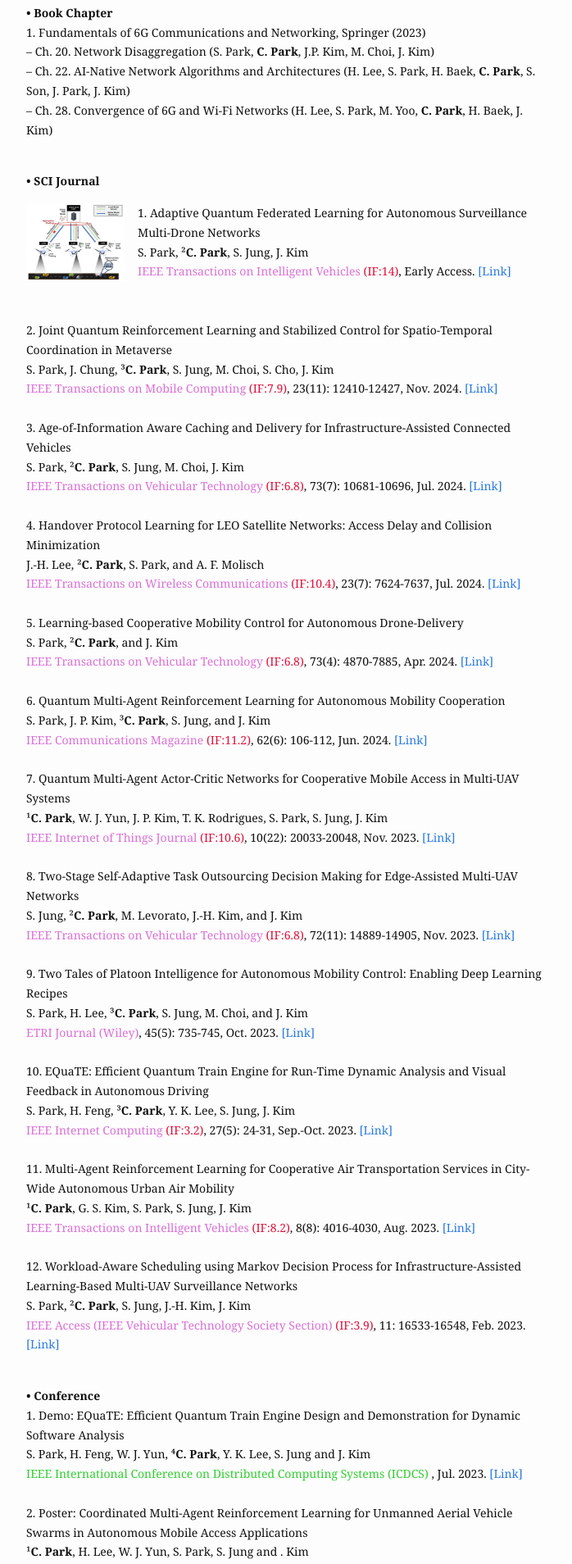
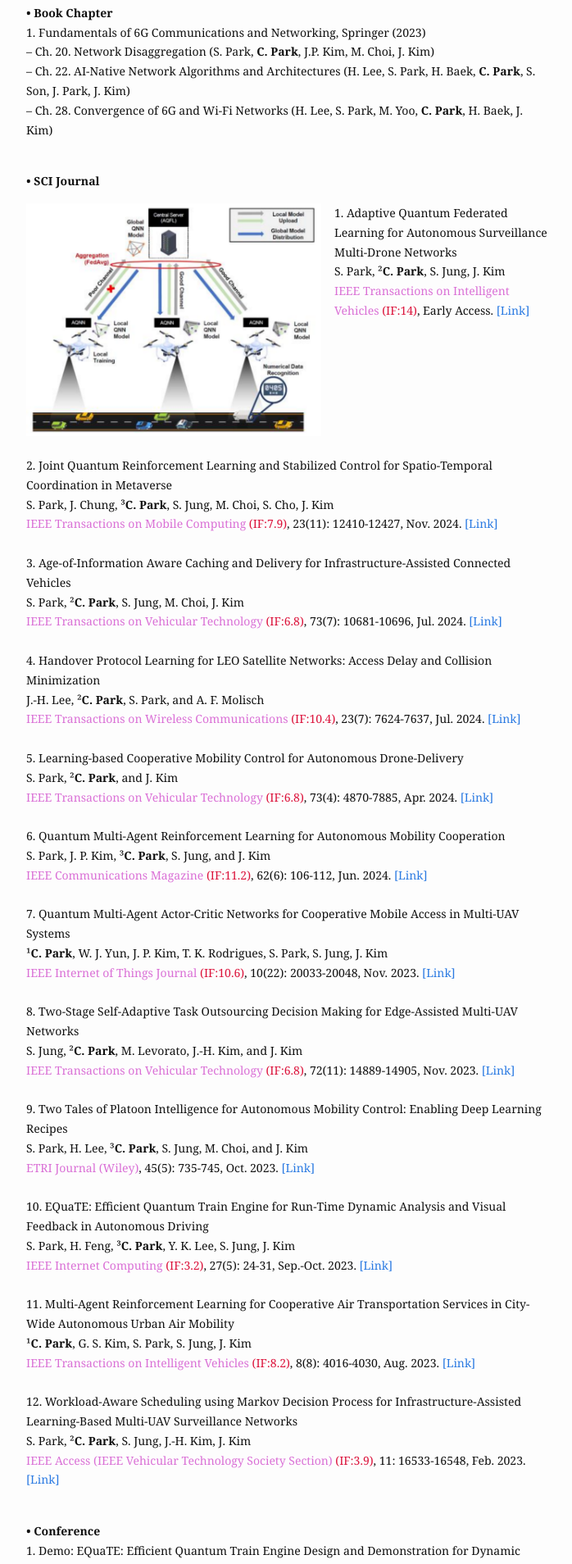
Before and after one commit to cosdeneb/cosdeneb.github.io, a Jekyll site: the page built from publication.md, in a window 1280 px wide. Shown: the part 325-2233 px from the top of the page at 82% size, without its empty margins (288-986 px from the left). Built offline with Jekyll 4.4.1, drawn with Linux system fonts in a browser that asks for light colours.

Commit message:
Update publication.md

```diff
--- a/publication.md
+++ b/publication.md
@@ -25,7 +25,7 @@ Below is a summary of the papers I have published: <br/>
   <b>• SCI Journal</b> <br/>
 
   <div style="display: flex; align-items: flex-start; margin-bottom: 24px;">
-  <img src="/assets/img/paper/TIV_2025.png" alt="논문1 이미지" style="width: 120px; margin-right: 16px;"/>
+  <img src="/assets/img/paper/TIV_2025.png" alt="논문1 이미지" style="width: 360px; margin-right: 16px;"/>
   <div>
     1. Adaptive Quantum Federated Learning for Autonomous Surveillance Multi-Drone Networks <br/>
     S. Park, ²<b>C. Park</b>, S. Jung, J. Kim <br/>
```
